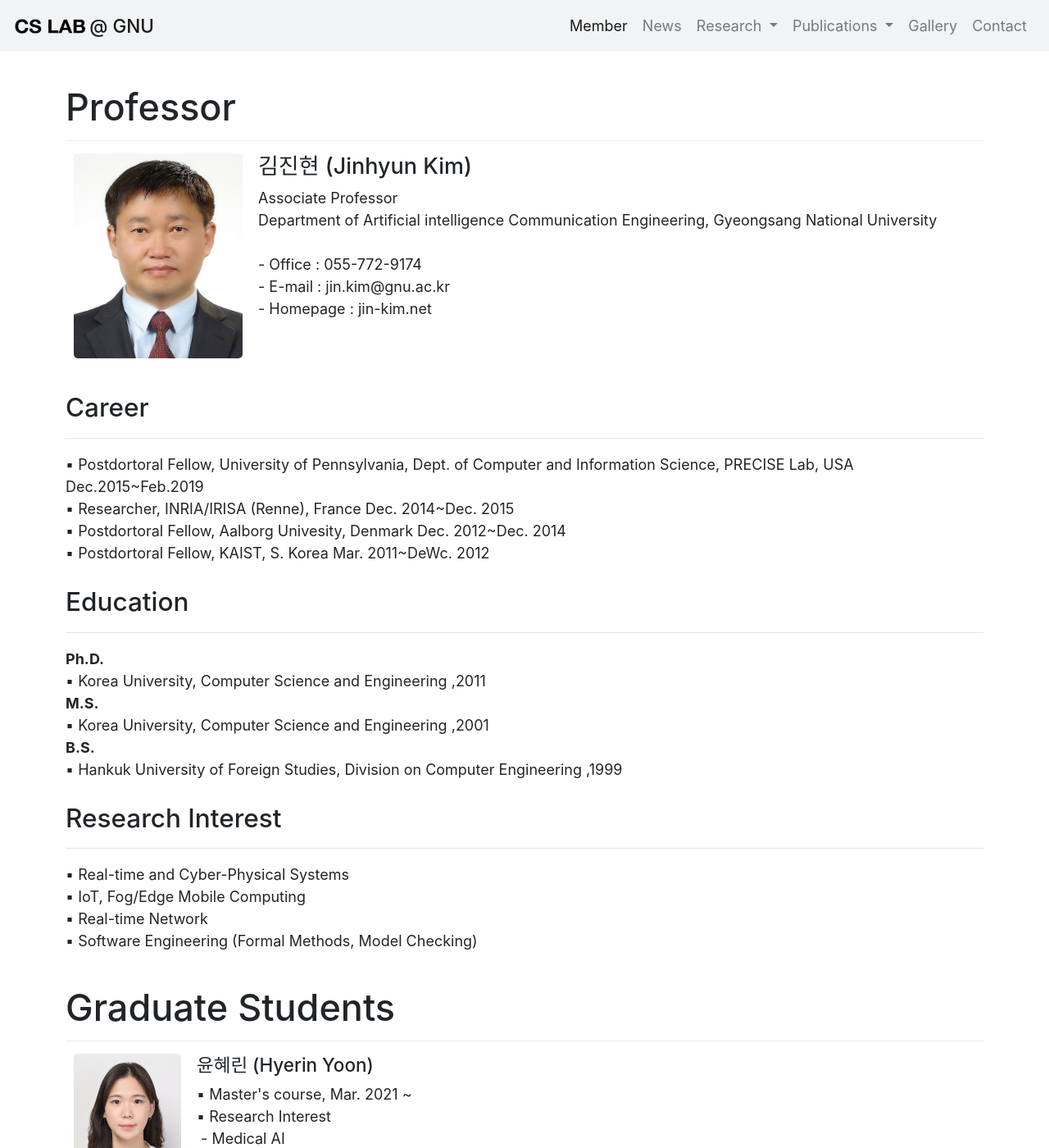
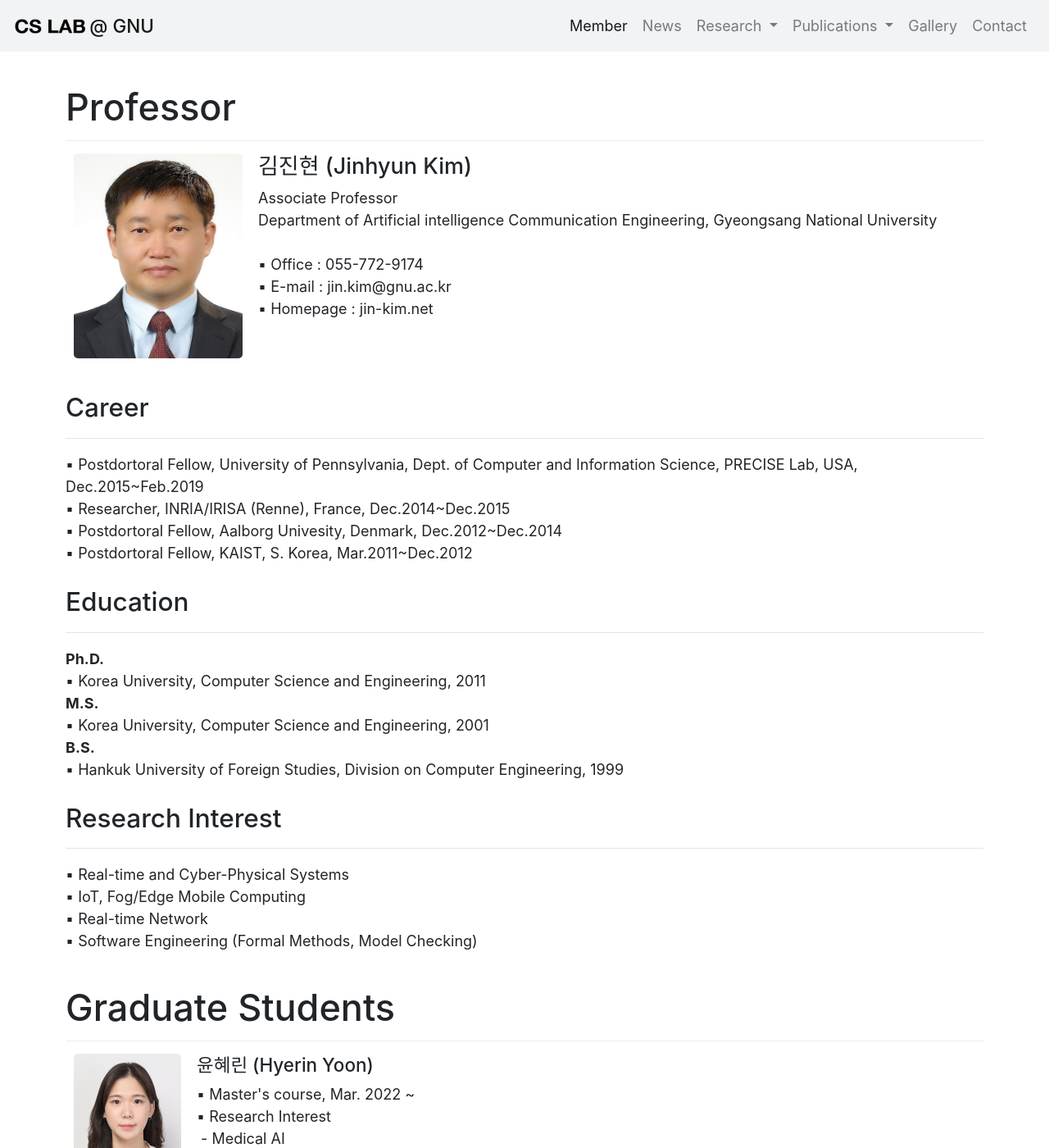
Before and after one commit to LEEJUH0/LEEJUH0.github.io, a Jekyll site: the page built from member/members.html, in a window 1280 px wide and 1400 px high. Shown: the whole window at 82% size. Built offline with Jekyll 4.4.1, drawn with Linux system fonts in a browser that asks for light colours; some web fonts are replaced; some of the changed text lies outside the part shown.

Commit message:
Update members.html

```diff
--- a/member/members.html
+++ b/member/members.html
@@ -42,33 +42,32 @@
 					Department of Artificial intelligence Communication Engineering, Gyeongsang National University
 					<br>
 					<br>
-					- Office : 055-772-9174
+					▪ Office : 055-772-9174
 					<br>
-					- E-mail : jin.kim@gnu.ac.kr
+					▪ E-mail : jin.kim@gnu.ac.kr
 					<br>
-					- Homepage : jin-kim.net
+					▪ Homepage : jin-kim.net
 			</td>
 	</table>
 	<h3>Career</h3>
 	<hr>
-	▪ Postdortoral Fellow, University of Pennsylvania, Dept. of Computer and Information Science, PRECISE Lab, USA
-	Dec.2015~Feb.2019<br>
-	▪ Researcher, INRIA/IRISA (Renne), France Dec. 2014~Dec. 2015<br>
-	▪ Postdortoral Fellow, Aalborg Univesity, Denmark Dec. 2012~Dec. 2014<br>
-	▪ Postdortoral Fellow, KAIST, S. Korea Mar. 2011~DeWc. 2012
+	▪ Postdortoral Fellow, University of Pennsylvania, Dept. of Computer and Information Science, PRECISE Lab, USA,	Dec.2015~Feb.2019<br>
+	▪ Researcher, INRIA/IRISA (Renne), France, Dec.2014~Dec.2015<br>
+	▪ Postdortoral Fellow, Aalborg Univesity, Denmark, Dec.2012~Dec.2014<br>
+	▪ Postdortoral Fellow, KAIST, S. Korea, Mar.2011~Dec.2012
 	<br>
 	<br>
 	<h3>Education</h3>
 	<hr>
 	<b>Ph.D.</b>
 	<br>
-	▪ Korea University, Computer Science and Engineering ,2011<br>
+	▪ Korea University, Computer Science and Engineering, 2011<br>
 	<b>M.S.</b>
 	<br>
-	▪ Korea University, Computer Science and Engineering ,2001<br>
+	▪ Korea University, Computer Science and Engineering, 2001<br>
 	<b>B.S.</b>
 	<br>
-	▪ Hankuk University of Foreign Studies, Division on Computer Engineering ,1999
+	▪ Hankuk University of Foreign Studies, Division on Computer Engineering, 1999
 	<br>
 	<br>
 	<h3>Research Interest</h3>
@@ -88,7 +87,7 @@
 			<td>
 				<ul>
 					<h5>윤혜린 (Hyerin Yoon)</h5>
-					▪ Master's course, Mar. 2021 ~
+					▪ Master's course, Mar. 2022 ~
 					<br>
 					▪ Research Interest
 					<br>
@@ -429,6 +426,27 @@
 
 	<table>
 		<tr valign="top">
+			<td width="150px"><img align="left" width="150px" height="175px" src="/member_image/jiyeonkim.jpg" />
+			</td>
+			<td>
+				<ul>
+					<h5>김지연 (Jiyeon Kim)</h5>
+					▪ B.S. in Information Communication Engineering, Gyeongsang National University, 2020
+					<br>
+					&nbsp;&nbsp;M.S. in AI Convergence Engineering, Gyeongsang National University, 2022
+					<br>
+					▪ Current Position
+					<br>
+					&nbsp;- Suresoft Tech
+					<br>
+					▪ E-mail : jykim2@suresofttech.com
+				</ul>
+			</td>
+		</tr>
+	</table>
+
+	<table>
+		<tr valign="top">
 			<td width="150px"><img align="left" width="150px" height="175px" src="/member_image/dayegu.jpg" />
 			</td>
 			<td>
@@ -438,7 +456,7 @@
 					<br>
 					▪ Current Position
 					<br>
-					&nbsp;- INAVI Systems
+					&nbsp;- INavi Systems
 					<br>
 					▪ E-mail : dygu1184@invai.kr
 				</ul>
@@ -478,7 +496,26 @@
 					<br>
 					&nbsp;- Korea University
 					<br>
-					▪ E-mail : whgudfo7452@gmail.com
+					▪ E-mail : whgudfo7452@korea.ac.kr
+				</ul>
+			</td>
+		</tr>
+	</table>
+
+	<table>
+		<tr valign="top">
+			<td width="150px"><img align="left" width="150px" height="175px" src="/member_image/seungjaeryu.jpg" />
+			</td>
+			<td>
+				<ul>
+					<h5>류승재 (Seungjae Ryu)</h5>
+					▪ B.S. in Information Communication Engineering, Gyeongsang National University, 2023
+					<br>
+					▪ Current Position
+					<br>
+					&nbsp;- Proxi Healthcare
+					<br>
+					▪ E-mail : rfly0213@gmail.com
 				</ul>
 			</td>
 		</tr>
```
Also changed, not shown: other parts of member/members.html (+17 -19 lines).
